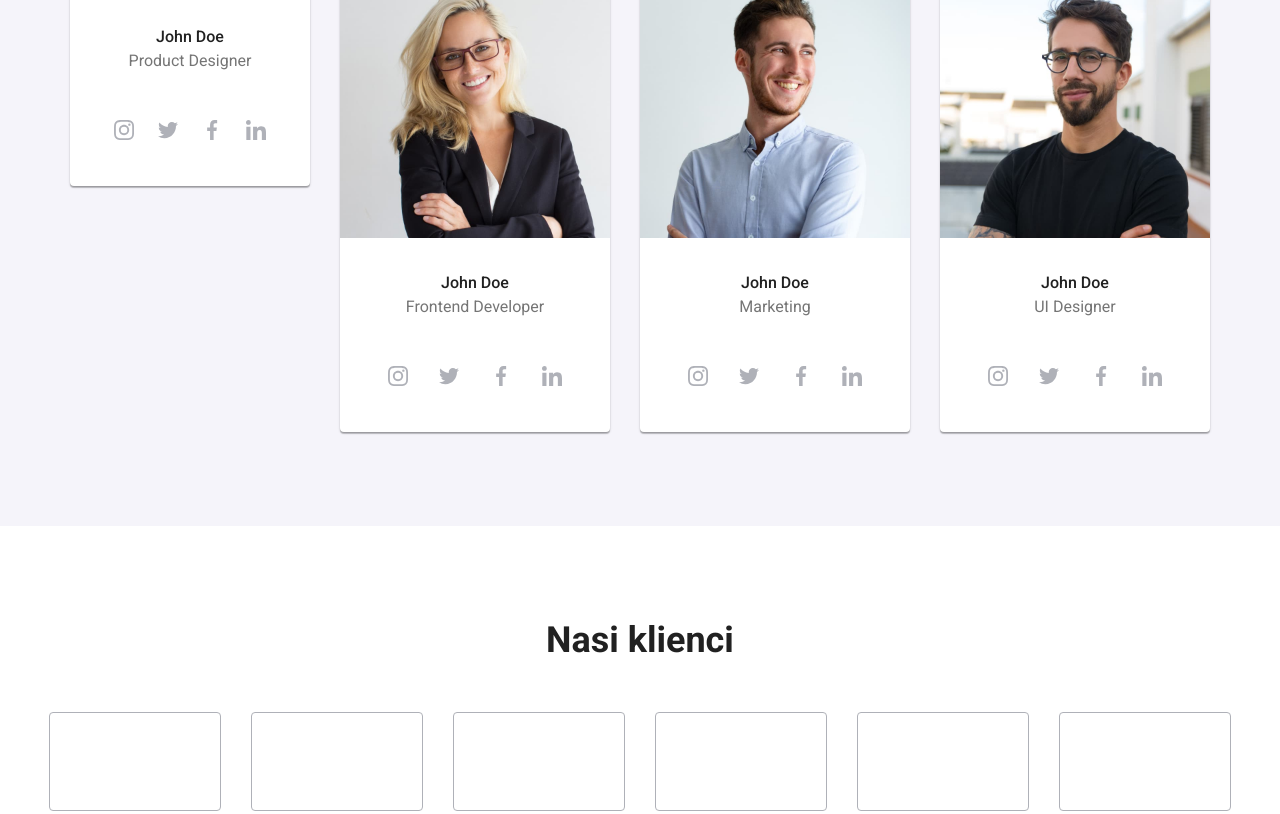
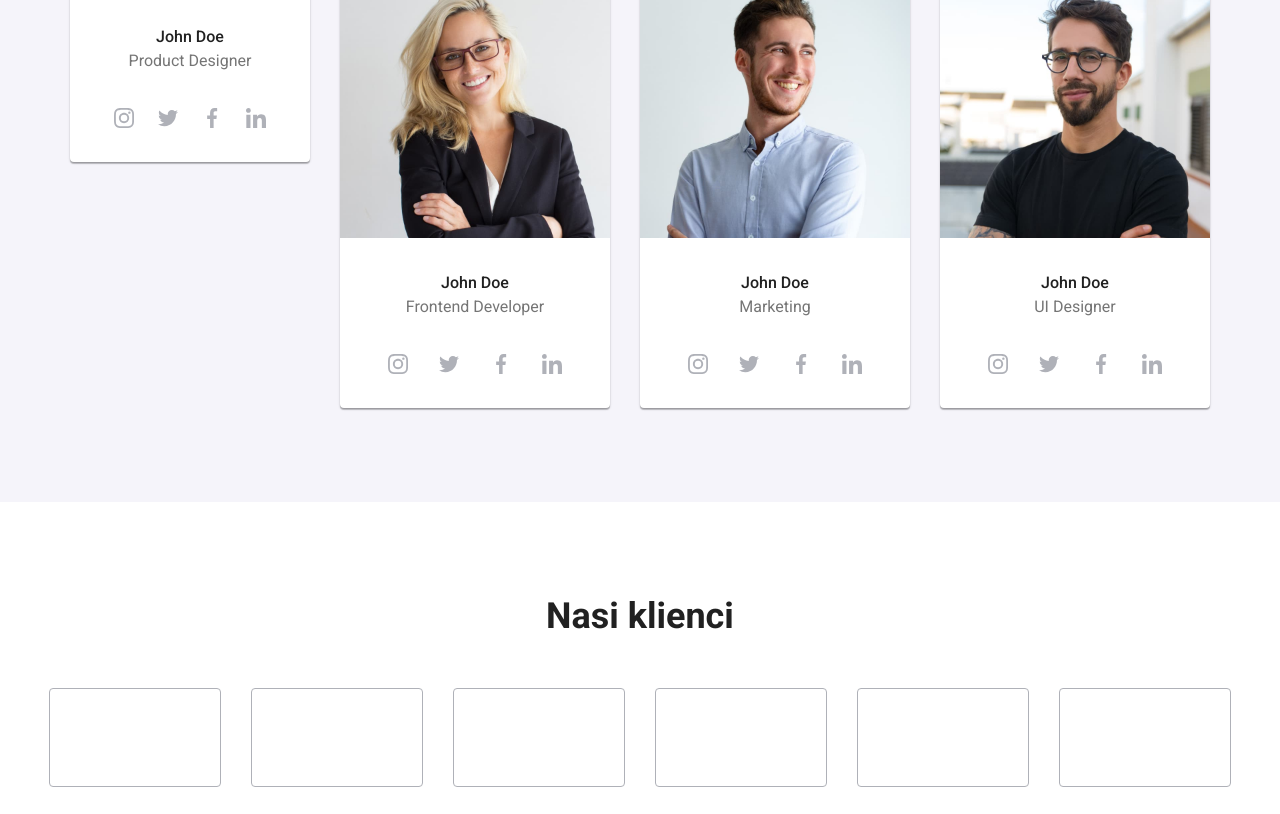
Before and after one commit to jakunowa/goit-markup-hw-04, a plain HTML site: page index.html in a window 1280 px wide. Shown: the part 1803-2617 px from the top of the page. Drawn offline with nearby package versions, Linux system fonts and the light colour scheme.

Commit message:
poprawka

```diff
--- a/css/style.css
+++ b/css/style.css
@@ -338,8 +338,8 @@ padding-bottom:32px;}
 }
 .footer-icon{
   fill:#ffffff;
-  margin-right:10px;
-  border-radius:50%;
+
+
 }
 
 
@@ -377,6 +377,12 @@ padding-bottom:32px;}
 
 }.icon-client{cursor: pointer;}
 
-.icon-svg:hover{ border-radius:50%;
+.icon-svg:hover,.icon-svg:focus{
 fill:#ffffff;
-background-color: #2196f3;}
+}
+
+.a-team{padding:12px;}
+.a-team:hover, .a-team:focus{
+background-color: #2196f3;
+border-radius:50%;
+}
--- a/index.html
+++ b/index.html
@@ -178,28 +178,28 @@
                 </figcaption>
                 <div>
                   <ul class="ul-main ul-flex ul-team">
-                    <li style="padding:12px">
-                      <a href="#">
+                    <li>
+                      <a class="a-team" href="#">
                         <svg class="icon-svg"  width="20px" height="20px" fill="#AFB1B8">
                           <use  href="./images/icons.svg#icon-instagram-2"></use></svg>
                       </a>
                     </li>
-                    <li style="padding:12px">
-                      <a    href="#">
+                    <li>
+                      <a class="a-team"    href="#">
                         <svg class="icon-svg" width="20px" height="20px" fill="#AFB1B8">
                           <use href="./images/icons.svg#icon-twitter-1"></use>
                         </svg>
                       </a>
                     </li>
-                    <li style="padding:12px">
-                      <a   href="#">
+                    <li>
+                      <a class="a-team"   href="#">
                         <svg class="icon-svg"   width="20px" height="20px" fill="#AFB1B8">
                           <use href="./images/icons.svg#icon-facebook-1"></use>
                         </svg>
                       </a>
                     </li>
-                    <li style="padding:12px" >
-                      <a href="#">
+                    <li>
+                      <a class="a-team" href="#">
                         <svg class="icon-svg"  width="20px" height="20px" fill="#AFB1B8">
                           <use href="./images/icons.svg#icon-linkedin-1"></use>
                         </svg>
@@ -223,28 +223,28 @@
                   <p class="p-description">Frontend Developer</p>
                 </figcaption><div>
                   <ul class="ul-main ul-flex ul-team">
-                    <li style="padding:12px">
-                      <a href="#">
+                    <li>
+                      <a class="a-team" href="#">
                         <svg class="icon-svg"  width="20px" height="20px" fill="#AFB1B8">
                           <use  href="./images/icons.svg#icon-instagram-2"></use></svg>
                       </a>
                     </li>
-                    <li style="padding:12px">
-                      <a    href="#">
-                        <svg class="icon-svg"  width="20px" height="20px" fill="#AFB1B8">
+                    <li>
+                      <a class="a-team"    href="#">
+                        <svg class="icon-svg" width="20px" height="20px" fill="#AFB1B8">
                           <use href="./images/icons.svg#icon-twitter-1"></use>
                         </svg>
                       </a>
                     </li>
-                    <li style="padding:12px">
-                      <a   href="#">
+                    <li>
+                      <a class="a-team"   href="#">
                         <svg class="icon-svg"   width="20px" height="20px" fill="#AFB1B8">
                           <use href="./images/icons.svg#icon-facebook-1"></use>
                         </svg>
                       </a>
                     </li>
-                    <li style="padding:12px" >
-                      <a href="#">
+                    <li>
+                      <a class="a-team" href="#">
                         <svg class="icon-svg"  width="20px" height="20px" fill="#AFB1B8">
                           <use href="./images/icons.svg#icon-linkedin-1"></use>
                         </svg>
@@ -267,28 +267,28 @@
                   <p class="p-description">Marketing</p>
                 </figcaption><div>
                   <ul class="ul-main ul-flex ul-team">
-                    <li style="padding:12px">
-                      <a href="#">
+                    <li>
+                      <a class="a-team" href="#">
                         <svg class="icon-svg"  width="20px" height="20px" fill="#AFB1B8">
                           <use  href="./images/icons.svg#icon-instagram-2"></use></svg>
                       </a>
                     </li>
-                    <li style="padding:12px">
-                      <a    href="#">
-                        <svg class="icon-svg"  width="20px" height="20px" fill="#AFB1B8">
+                    <li>
+                      <a class="a-team"    href="#">
+                        <svg class="icon-svg" width="20px" height="20px" fill="#AFB1B8">
                           <use href="./images/icons.svg#icon-twitter-1"></use>
                         </svg>
                       </a>
                     </li>
-                    <li style="padding:12px">
-                      <a   href="#">
+                    <li>
+                      <a class="a-team"   href="#">
                         <svg class="icon-svg"   width="20px" height="20px" fill="#AFB1B8">
                           <use href="./images/icons.svg#icon-facebook-1"></use>
                         </svg>
                       </a>
                     </li>
-                    <li style="padding:12px">
-                      <a href="#">
+                    <li>
+                      <a class="a-team" href="#">
                         <svg class="icon-svg"  width="20px" height="20px" fill="#AFB1B8">
                           <use href="./images/icons.svg#icon-linkedin-1"></use>
                         </svg>
@@ -312,28 +312,28 @@
                   <li>
                 </figcaption><div>
                   <ul class="ul-main ul-flex ul-team">
-                    <li style="padding:12px">
-                      <a href="#">
+                    <li>
+                      <a class="a-team" href="#">
                         <svg class="icon-svg"  width="20px" height="20px" fill="#AFB1B8">
                           <use  href="./images/icons.svg#icon-instagram-2"></use></svg>
                       </a>
                     </li>
-                    <li style="padding:12px">
-                      <a    href="#">
-                        <svg class="icon-svg"  width="20px" height="20px" fill="#AFB1B8">
+                    <li>
+                      <a class="a-team"    href="#">
+                        <svg class="icon-svg" width="20px" height="20px" fill="#AFB1B8">
                           <use href="./images/icons.svg#icon-twitter-1"></use>
                         </svg>
                       </a>
                     </li>
-                    <li style="padding:12px">
-                      <a   href="#">
+                    <li>
+                      <a class="a-team"   href="#">
                         <svg class="icon-svg"   width="20px" height="20px" fill="#AFB1B8">
                           <use href="./images/icons.svg#icon-facebook-1"></use>
                         </svg>
                       </a>
                     </li>
-                    <li style="padding:12px" >
-                      <a href="#">
+                    <li>
+                      <a class="a-team" href="#">
                         <svg class="icon-svg"  width="20px" height="20px" fill="#AFB1B8">
                           <use href="./images/icons.svg#icon-linkedin-1"></use>
                         </svg>
@@ -341,10 +341,6 @@
                     </li>
                   </ul>
                 </div>
-              </figure>
-            </li>
-          </ul>
-        </div>
       </section>
       <section class="section-clients section">
 
@@ -377,7 +373,7 @@
     </main>
     <footer class="footer-main">
       <div class="container  container-footer">
-        <div>
+      <div>
         <a class="logo-footer a-main" href="index.html"
           ><span class="logo-primary"> Web</span
           ><span class="logo-secondary-footer">Studio</span></a>
@@ -399,7 +395,8 @@
               >
             </li>
           </ul>
-        </address></div>
+        </address>
+      </div>
         <div>
           <h3 style="margin-bottom:20px"> DOŁĄCZ DO  NAS </h3>
           <ul class="ul-main ul-flex">
```
